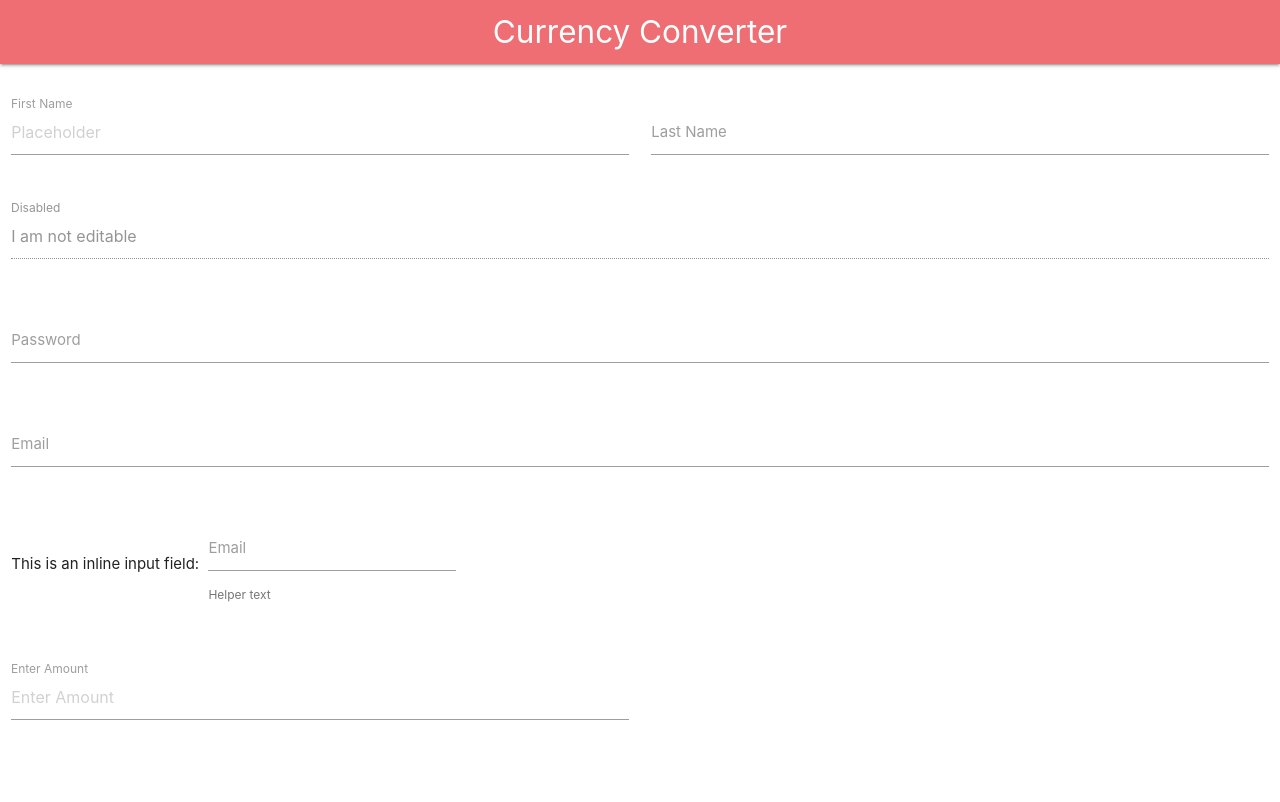
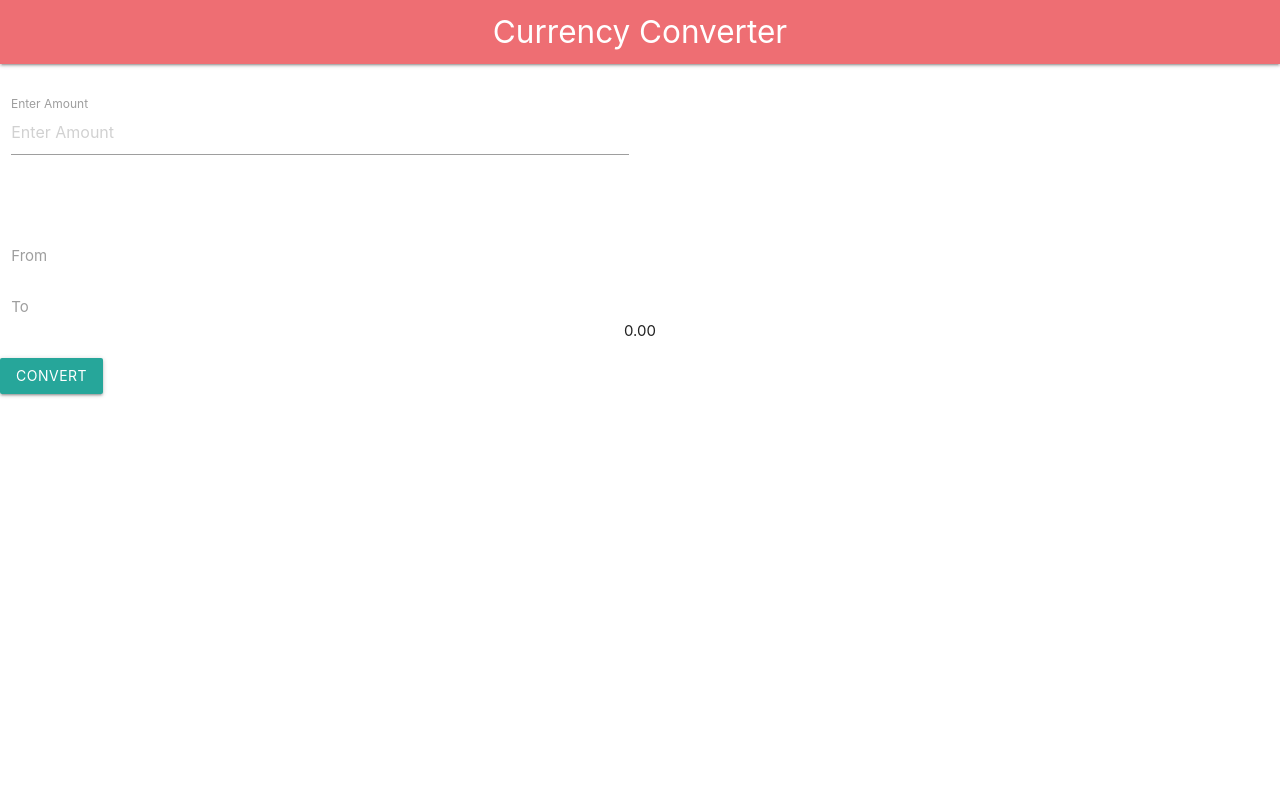
Before and after one commit to devmohy/currency-converter, a plain HTML site: page index.html in a window 1280 px wide. Shown: the top 802 px of the page. Drawn offline with Linux system fonts and the light colour scheme; no server answers.

Commit message:
update index.html

```diff
--- a/index.html
+++ b/index.html
@@ -18,49 +18,7 @@
           </div>
         </nav>
       <main style="margin-top: 2em">
-          <div class="row">
-              <form class="col s12">
-                <div class="row">
-                  <div class="input-field col s6">
-                    <input placeholder="Placeholder" id="first_name" type="text" class="validate">
-                    <label for="first_name">First Name</label>
-                  </div>
-                  <div class="input-field col s6">
-                    <input id="last_name" type="text" class="validate">
-                    <label for="last_name">Last Name</label>
-                  </div>
-                </div>
-                <div class="row">
-                  <div class="input-field col s12">
-                    <input disabled value="I am not editable" id="disabled" type="text" class="validate">
-                    <label for="disabled">Disabled</label>
-                  </div>
-                </div>
-                <div class="row">
-                  <div class="input-field col s12">
-                    <input id="password" type="password" class="validate">
-                    <label for="password">Password</label>
-                  </div>
-                </div>
-                <div class="row">
-                  <div class="input-field col s12">
-                    <input id="email" type="email" class="validate">
-                    <label for="email">Email</label>
-                  </div>
-                </div>
-                <div class="row">
-                  <div class="col s12">
-                    This is an inline input field:
-                    <div class="input-field inline">
-                      <input id="email_inline" type="email" class="validate">
-                      <label for="email_inline">Email</label>
-                      <span class="helper-text" data-error="wrong" data-success="right">Helper text</span>
-                    </div>
-                  </div>
-                </div>
-              </form>
-            </div>
-          <div class="row">
+        <div class="row">
               <form class="col s12">
                 <div class="row">
                   <div class="input-field col s6">
```
